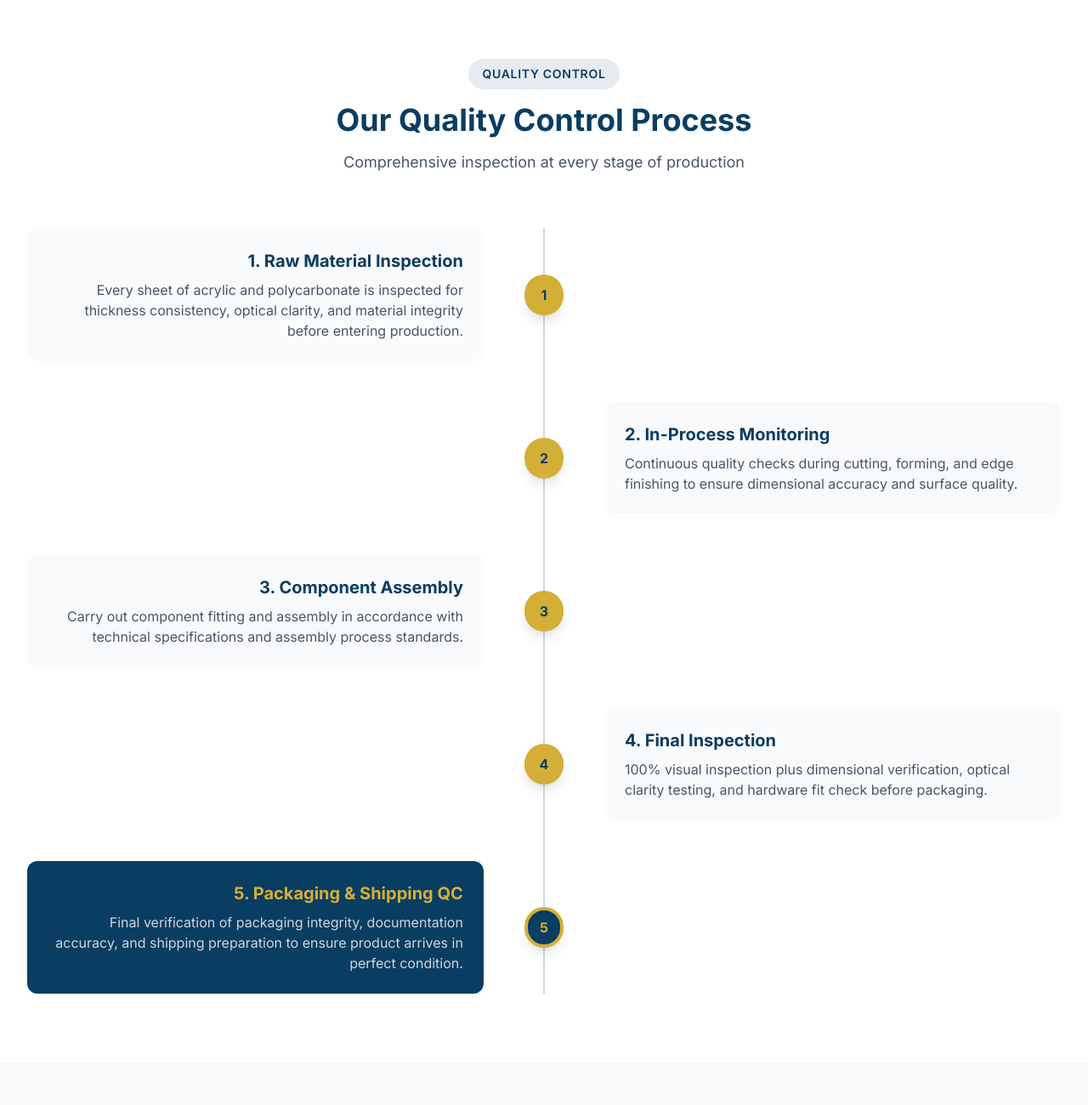
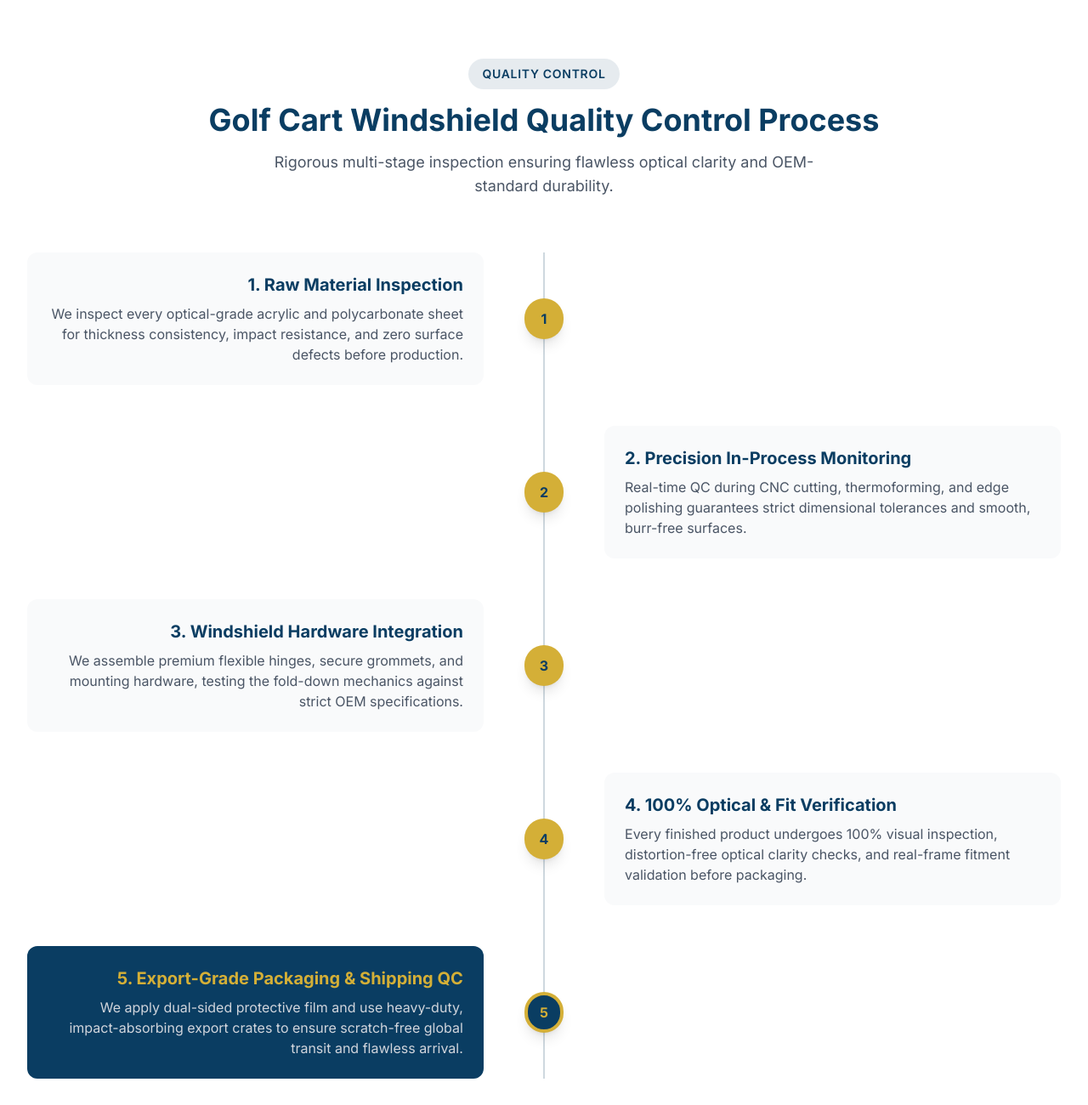
Before and after one commit to Springzhangch/Morfriend188-website, a website: page certifications.html in a window 1280 px wide. Shown: the part 1760-3060 px from the top of the page at 85% size. Drawn offline with Linux system fonts and the light colour scheme.

Commit message:
Update certifications.html

```diff
--- a/certifications.html
+++ b/certifications.html
@@ -199,8 +199,8 @@
         <div class="max-w-7xl mx-auto px-4 sm:px-6 lg:px-8">
             <div class="text-center mb-16">
                 <span class="inline-block px-4 py-2 bg-primary/10 text-primary rounded-full text-sm font-semibold tracking-wider uppercase mb-4">Quality Control</span>
-                <h2 class="text-3xl md:text-4xl font-bold text-primary mb-4">Our Quality Control Process</h2>
-                <p class="text-gray-600 max-w-2xl mx-auto text-lg">Comprehensive inspection at every stage of production</p>
+                <h2 class="text-3xl md:text-4xl font-bold text-primary mb-4">Golf Cart Windshield Quality Control Process</h2>
+                <p class="text-gray-600 max-w-2xl mx-auto text-lg">Rigorous multi-stage inspection ensuring flawless optical clarity and OEM-standard durability.</p>
             </div>
             <div class="relative">
                 <div class="hidden md:block absolute left-1/2 top-0 bottom-0 w-0.5 bg-primary/20 transform -translate-x-1/2"></div>
@@ -209,7 +209,7 @@
                         <div class="md:w-1/2 md:pr-12 md:text-right mb-4 md:mb-0">
                             <div class="bg-gray-50 p-6 rounded-xl">
                                 <h3 class="text-xl font-bold text-primary mb-2">1. Raw Material Inspection</h3>
-                                <p class="text-gray-600">Every sheet of acrylic and polycarbonate is inspected for thickness consistency, optical clarity, and material integrity before entering production.</p>
+                                <p class="text-gray-600">We inspect every optical-grade acrylic and polycarbonate sheet for thickness consistency, impact resistance, and zero surface defects before production.</p>
                             </div>
                         </div>
                         <div class="w-12 h-12 bg-gold rounded-full flex items-center justify-center z-10 shadow-lg">
@@ -225,8 +225,8 @@
                         </div>
                         <div class="md:w-1/2 md:pl-12 mt-4 md:mt-0">
                             <div class="bg-gray-50 p-6 rounded-xl">
-                                <h3 class="text-xl font-bold text-primary mb-2">2. In-Process Monitoring</h3>
-                                <p class="text-gray-600">Continuous quality checks during cutting, forming, and edge finishing to ensure dimensional accuracy and surface quality.</p>
+                                <h3 class="text-xl font-bold text-primary mb-2">2. Precision In-Process Monitoring</h3>
+                                <p class="text-gray-600">Real-time QC during CNC cutting, thermoforming, and edge polishing guarantees strict dimensional tolerances and smooth, burr-free surfaces.</p>
                             </div>
                         </div>
                     </div>
@@ -234,8 +234,8 @@
                     <div class="flex flex-col md:flex-row items-center">
                         <div class="md:w-1/2 md:pr-12 md:text-right mb-4 md:mb-0">
                             <div class="bg-gray-50 p-6 rounded-xl">
-                                <h3 class="text-xl font-bold text-primary mb-2">3. Component Assembly</h3>
-                                <p class="text-gray-600">Carry out component fitting and assembly in accordance with technical specifications and assembly process standards.</p>
+                                <h3 class="text-xl font-bold text-primary mb-2">3. Windshield Hardware Integration</h3>
+                                <p class="text-gray-600">We assemble premium flexible hinges, secure grommets, and mounting hardware, testing the fold-down mechanics against strict OEM specifications.</p>
                             </div>
                         </div>
                         <div class="w-12 h-12 bg-gold rounded-full flex items-center justify-center z-10 shadow-lg">
@@ -251,8 +251,8 @@
                         </div>
                         <div class="md:w-1/2 md:pl-12 mt-4 md:mt-0">
                             <div class="bg-gray-50 p-6 rounded-xl">
-                                <h3 class="text-xl font-bold text-primary mb-2">4. Final Inspection</h3>
-                                <p class="text-gray-600">100% visual inspection plus dimensional verification, optical clarity testing, and hardware fit check before packaging.</p>
+                                <h3 class="text-xl font-bold text-primary mb-2">4. 100% Optical &amp; Fit Verification</h3>
+                                <p class="text-gray-600">Every finished product undergoes 100% visual inspection, distortion-free optical clarity checks, and real-frame fitment validation before packaging.</p>
                             </div>
                         </div>
                     </div>
@@ -260,8 +260,8 @@
                     <div class="flex flex-col md:flex-row items-center">
                         <div class="md:w-1/2 md:pr-12 md:text-right mb-4 md:mb-0">
                             <div class="bg-primary p-6 rounded-xl text-white">
-                                <h3 class="text-xl font-bold text-gold mb-2">5. Packaging & Shipping QC</h3>
-                                <p class="text-gray-300">Final verification of packaging integrity, documentation accuracy, and shipping preparation to ensure product arrives in perfect condition.</p>
+                                <h3 class="text-xl font-bold text-gold mb-2">5. Export-Grade Packaging & Shipping QC</h3>
+                                <p class="text-gray-300">We apply dual-sided protective film and use heavy-duty, impact-absorbing export crates to ensure scratch-free global transit and flawless arrival.</p>
                             </div>
                         </div>
                         <div class="w-12 h-12 bg-primary rounded-full flex items-center justify-center z-10 shadow-lg border-4 border-gold">
```
